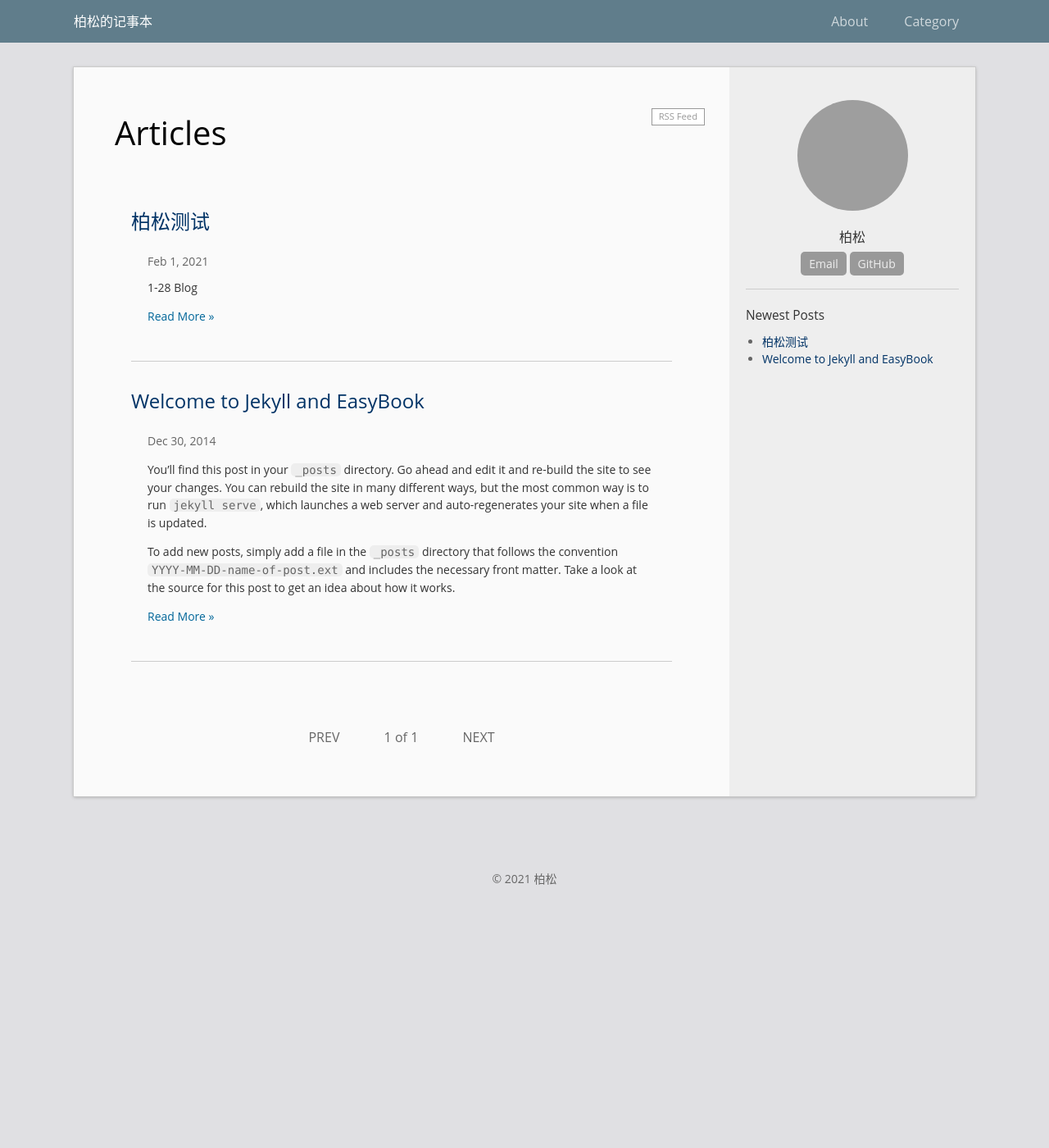
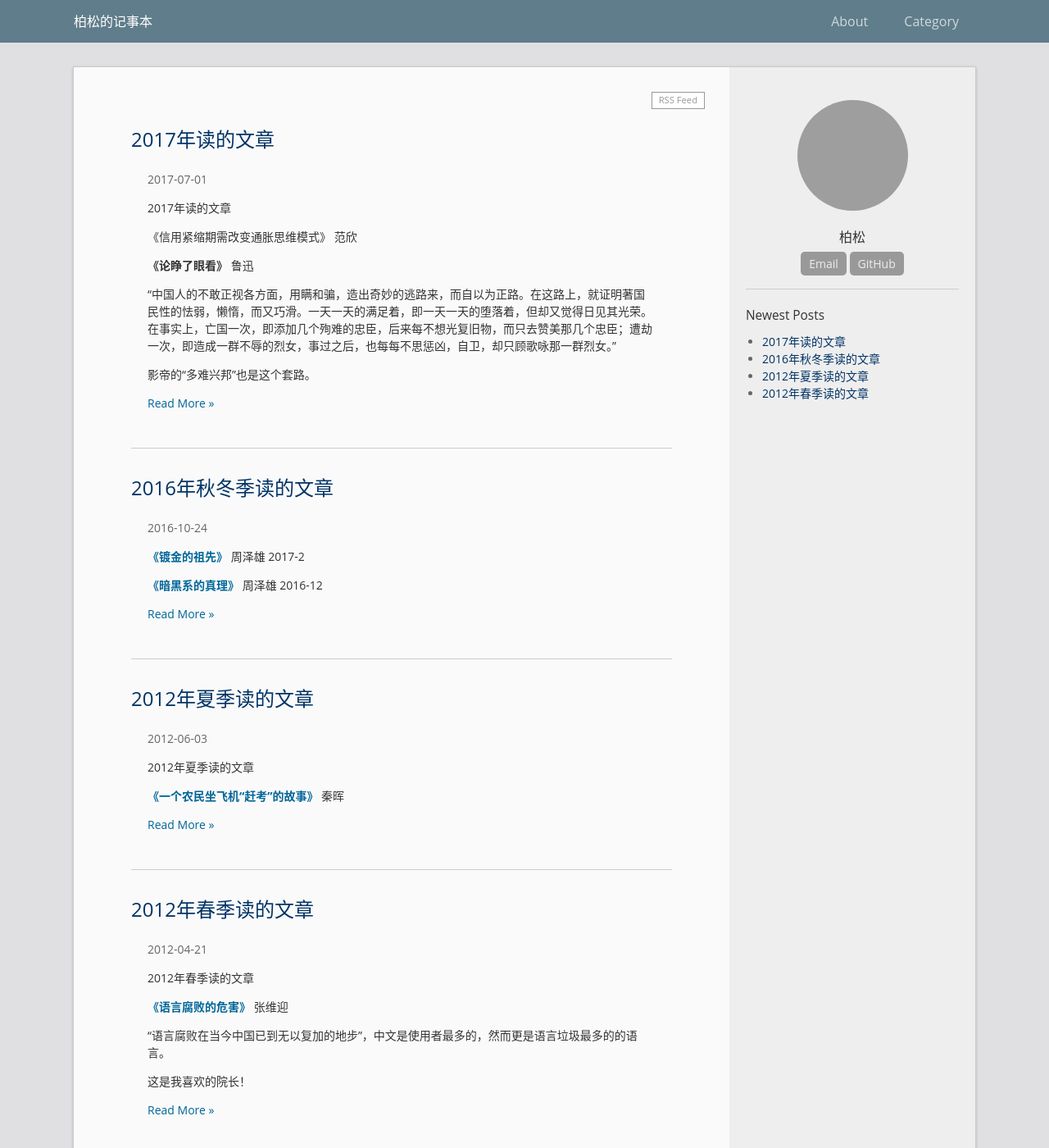
Before and after one commit to baisongcode/baisongcode.github.io, a Jekyll site: the page built from index.html, in a window 1280 px wide and 1400 px high. Shown: the whole window at 82% size. Built offline with Jekyll 4.4.1, drawn with Linux system fonts in a browser that asks for light colours; the list of posts is cut into pages by our own code; grey boxes are pictures that could not be loaded.

Commit message:
增加新文章

````diff
--- a/_config.yml
+++ b/_config.yml
@@ -10,12 +10,12 @@ description: >
 email: your_email@example.com
 author: 柏松
 avatar: "//www.gravatar.com/avatar/your_email_md5?d=mm&s=135"
-profile: One sentence introducing yourself.
+# profile:
 #twitter_username: twitter_username
 #github_username:  github_username
 profile_links:
   Email: "mailto:your_email@example.com"
-  GitHub: "https://github.com/laobubu/jekyll-theme-EasyBook"
+  GitHub: "https://github.com/baisongcode"
   # You can add more profile links above, or edit _includes/sidebar.html
 
 # Comment Service (Disqus or 多说)
--- /dev/null
+++ b/_posts/2012-4-21-read-in-2012-spring.md
@@ -0,0 +1,68 @@
+---
+layout: post
+title:  2012年春季读的文章
+date:   2012-4-21
+categories: 读书看报
+---
+
+2012年春季读的文章
+
+**[《语言腐败的危害》](http://www.eeo.com.cn/2012/0504/225816.shtml)**  张维迎
+
+“语言腐败在当今中国已到无以复加的地步”，中文是使用者最多的，然而更是语言垃圾最多的的语言。
+
+这是我喜欢的院长！
+
+<!--more-->
+
+**[《小额贷款占比六成 哈尔滨银行定位“农微小”》](http://www.eeo.com.cn/2012/0519/226697.shtml)**  胡蓉萍
+
+了解到哈尔滨银行小贷发展的一些情况，尤其包括其风险管理的一些情况，以及此行已经在对外输出其风险管理方案。
+
+**[《比死亡更可怕的》](http://www.eeo.com.cn/2012/0509/226111.shtml)**  丁力
+
+“古老而没有青春比死亡更可怕”
+
+**[《”五四”前重温南塘村实验》](http://www.eeo.com.cn/2012/0502/225715.shtml)**  华提
+
+民主从改进议事规则开始。
+
+《可操作的民主：罗伯特议事规则下乡全纪录》
+
+《罗伯特议事规则》
+
+**[《第三次军事革命冲击波》](http://www.eeo.com.cn/2012/0420/224807.shtml)**  王晓夏
+
+连军队这样组织结构性最强的组织，都在信息技术的影响下，进化为更扁平化的架构，更何况公司呢。
+
+**[《与云共舞》](http://www.eeo.com.cn/2012/0410/224233.shtml)**等4月10日的云计算专题
+
+感觉云计算就是多年前“瘦客户端”概念的新版本，面临着类似的问题：服务器端数据安全的问题，网络带宽的问题。当然，云计算也有其新版本的特点，比如服务器端计算能力的伸缩，更多的客户端种类（PC，手机，Pad等）
+
+**[《浦发进军小微贷》](http://www.eeo.com.cn/2012/0418/224654.shtml)**  蓝彬珍  胡蓉萍
+
+这篇新闻透露出一些银行小微贷的额度：浦发北京分行户均700万，民生在100万－1000万之间浮动，包商银行户均50万以下。
+
+**[《跃进悲歌——川东大巴山区人口非正常死亡真相》](http://www.eeo.com.cn/2012/0413/224408.shtml)**  韩福东
+
+又是一篇关于那个悲惨时代的记录。每一件事情远甚于今天任何一桩国内新闻，但总有种力量希望社会都遗忘那些过去。当然，我们都知道是谁希望我们遗忘，但，我们自己会不会也是那种力量中的一部分，或在别人遗忘时，保持沉默？
+
+**[《抑制城市成长的传统原因》](http://www.eeo.com.cn/2012/0406/224115.shtml)**  周其仁
+
+中国封建统治者选择抑商政策的很重要原因，就是担心富商与其争夺官僚体系，担心富商阶层破坏其大一统的国家体系。当今时代，虽有很大改变，但此种矛盾可能还是存在的。
+
+**[《苦难与辉煌》](http://www.eeo.com.cn/2012/0330/223878.shtml)**  雷颐
+
+从知青下乡的苦难说起，社会主流话语把那段岁月的悲惨迅速淡忘，一种虚假的“过去”乘虚而入。这样做的结果，是同样的苦难可能在将来被复制一遍。
+
+**[《从重复征税看中国税制》](http://www.eeo.com.cn/2012/0326/223574.shtml)**  黄凯平
+
+把营业税，增值税，小规模纳税人等概念解释的很清楚。如果想要开公司，那这几个问题一定要搞明白。
+
+**[《技术路线的选择重要但不具有决定性》](http://blog.csdn.net/myan/article/details/3247071)**  孟言
+
+心有戚戚焉。技术归根到底还是某个业务的实现方法。再高深的技术，如果脱离了它所服务的业务，也没有了价值；再老土的技术，如果能很好的实现业务目标，也就不能说差。
+
+**[《谁是你生命中的贵人》](http://blog.csdn.net/cxxsoft/article/details/7393871)**  成晓旭
+
+这篇文章我没法概括，每个段落都值得体会。
--- /dev/null
+++ b/_posts/2012-6-3-read-in-2012-summer.md
@@ -0,0 +1,52 @@
+---
+layout: post
+title:  2012年夏季读的文章
+date:   2012-6-3
+categories: 读书看报
+---
+
+2012年夏季读的文章
+
+**[《一个农民坐飞机“赶考”的故事》](http://www.eeo.com.cn/2012/0817/232160.shtml)**  秦晖
+
+<!--more-->
+
+**[《新冷战在叙利亚开始》](http://www.eeo.com.cn/2012/0811/231736.shtml)**  丁力
+
+“自由从来都是要付出代价的，其拥有也不是一劳永逸的。托马斯·杰斐逊在1787年写道：“自由之树必须时时用爱国者和暴君的鲜血浇灌才得以长青。”根据这位美国独立宣言的起草者的观点，爱国者的首要任务是避免国家遭受独裁者的暴虐统治，并为此流血，而不是安全地坐在家里蔑视和咒骂其他国家，甚至罔顾事实。这种“爱国行为”徒劳无益，因为诅咒既不可能打败你不喜欢的国家，更不可能成就自己的国家。爱国不是一件容易的事情，需要勇气和智慧。”
+
+**[《语言的力量》](http://www.eeo.com.cn/2012/0803/231287.shtml)**  雷颐
+
+当时清朝的大员中，张之洞以开明著称，创办了许多新式企业、学校。但就连他也反对用新词。他有一个姓路的幕僚，一次帮他起草文稿时用了“健康”这个词，张 之洞一看这个稿子勃然大怒，批了几个字就把这个稿退了回去。他说：“健康乃日本名词，用之尤觉得可恨。”这个姓路的幕僚对新词比较了解，他写了几个字将文 稿又交了上去：“名词乃日本名词，用之亦觉可恨。”
+
+……
+
+反对用新词者如张之洞、端方，却也无法摆脱新词，历史的舞台上这些新词不可避免地登场了。
+
+**[《陆金所业务渐增 平安试水网络金融》](http://www.eeo.com.cn/2012/0803/231235.shtml)**  张云
+
+陆金所的枪文。不过知道了陆金所的信审是线上线下结合的模式，因为它有平安4000多个网点支撑。
+
+**[《降级论》](http://meditic.com/degrading-for-success/)**
+
+传统行业可能有很多机会
+
+**[《改革初期的思想历程》](http://www.eeo.com.cn/2012/0703/229313.shtml)**  雷颐
+
+“国有企业”不是、也不能等同于“全民所有制”或“公有制”——南共理论的千言万语万语千言，一言以蔽之，就是为了证明这短短一句。
+
+**[《放下你的个人努力》](http://www.zreading.cn/archives/3026.html)**
+
+没时间仔细琢磨，先列在这里
+
+**[《淘金贷事件警示 网络借贷资金安全隐忧》](http://www.eeo.com.cn/2012/0621/228693.shtml)**  蓝彬珍
+
+淘金贷事件也上报纸了
+
+**[《创新从同理心开始》](http://www.eeo.com.cn/2012/0526/227136.shtml)**  Dev Patnaik
+
+做一个有同理心的人->进入一个有同理心的公司->比竞争对手更快的发现机会
+
+**[《中小企业私募债关键点：谁喜欢高风险》](http://www.eeo.com.cn/2012/0530/227343.shtml)**  陈慧晶 张勇
+
+关注一下这类新产品
--- a/_posts/2014-12-30-welcome-to-jekyll.markdown
+++ /dev/null
@@ -1,80 +0,0 @@
----
-layout: post
-title:  "Welcome to Jekyll and EasyBook"
-date:   2014-12-30 09:00:13
-categories: jekyll update
-permalink: /archivers/hello
----
-
-You’ll find this post in your `_posts` directory. Go ahead and edit it and re-build the site to see your changes. You can rebuild the site in many different ways, but the most common way is to run `jekyll serve`, which launches a web server and auto-regenerates your site when a file is updated.
-
-To add new posts, simply add a file in the `_posts` directory that follows the convention `YYYY-MM-DD-name-of-post.ext` and includes the necessary front matter. Take a look at the source for this post to get an idea about how it works.
-
-<!--more-->
-
-GitHub Flavored Markdown is supported.
-
-```ruby
-def print_hi(name)
-  puts "Hi, #{name}"
-end
-print_hi('Tom')
-#=> prints 'Hi, Tom' to STDOUT.
-```
-
-And $$\mathcal{ Mathematics }$$ is supported!
-
-Use `$$` to wrap your formulas. For example, `$$ e^{i\pi} + 1 = 0 $$` displays $$  e^{i\pi} + 1 = 0  $$
-
-Multi-line forumlas are supported too.
-
-$$
-\begin{aligned}
-& J(w, b) = \frac{1}{m} \sum_{i=1}^{m}L(\hat{y}^{(i)}, y^{(i)})
-+ \frac{\lambda}{2m} \sum_{l=1}^{L}{||w||}^2_F\\\\
-& {||w||}^2_F = \sum_{i = 1}^{n[l]}\sum_{j = 1}^{n[l-1]}(w_{ij})^2
-\end{aligned}
-$$
-
-
-## EasyBook Advanced Functions ##
-
-You are using [EasyBook][github-easybook] the template from [laobubu.net](http://laobubu.net). Therefore some features are supported now:
-
-* **Pagination** is enabled.
-* **Disqus** or **多说** is ready.
-* **TOC** for posts is enabled.
-* **Profile** including your links and avatar on the sidebar.
-* *And more...*
-
-> **Tips:** You can disable Disqus or 多说 on posts/pages by adding `nocomments: true` into [YAML Front Matter][frontmatter].
-
-EasyBook uses upaiyun CDN to make everyone lncluding Chinese visitors feel speedy. You can find it in `_includes/footer.html` and change it to your favorite CDN like Google CDN.
-
-## Support me by... ##
-
-### Add a link ###
-
-EasyBook does not make the footer heavy; the link to theme could be on `about.md`:
-
-> This website is using [laobubu](http://laobubu.net)'s theme: [EasyBook](https://github.com/laobubu/jekyll-theme-EasyBook)
-
-### Donate (PayPal or 支付宝) ###
-
-That's the best :smile:
-
-Please visit [http://laobubu.net/donate.html](http://laobubu.net/donate.html)
-
-### Star and Fork on GitHub (free) ###
-
-Not going to donate? That's okay. You can also send out your precious star [on GitHub][github-easybook].
-
-## And Here We Go ##
-
-Check out the [Jekyll docs][jekyll] for more info on how to get the most out of Jekyll. File all bugs/feature requests at [Jekyll’s GitHub repo][jekyll-gh]. If you have questions, you can ask them on [Jekyll’s dedicated Help repository][jekyll-help].
-
-[jekyll]:      http://jekyllrb.com
-[jekyll-gh]:   https://github.com/jekyll/jekyll
-[jekyll-help]: https://github.com/jekyll/jekyll-help
-[frontmatter]: http://jekyllrb.com/docs/frontmatter/
-[github-easybook]: https://github.com/laobubu/jekyll-theme-EasyBook
--- /dev/null
+++ b/_posts/2016-10-24-read-in-2016-winter.md
@@ -0,0 +1,26 @@
+---
+layout: post
+title:  2016年秋冬季读的文章
+date:   2016-10-24
+categories: 读书看报
+---
+
+
+**[《镀金的祖先》](http://www.eeo.com.cn/2017/0217/298367.shtml)** 周泽雄  2017-2
+
+
+**[《暗黑系的真理》](http://www.eeo.com.cn/2016/1213/295105.shtml)**  周泽雄  2016-12
+
+<!--more-->
+
+
+**[《为创新确权》](http://www.eeo.com.cn/2016/1022/292927.shtml)**  薛兆丰  2016-10
+
+……
+人们常常说既要把饼做大，也要把饼分匀。此话听来入耳。它是在说，做饼在前，分饼在后，两者相对独立，前者不受后者影响。然而，事实是相反的。不容易入耳的逻辑是：是前者由后者决定，是后发生的事情决定了先发生的事情，是饼的分法决定了饼的大小。
+
+**[《人民依旧不可捉摸》](http://www.eeo.com.cn/2016/1121/294287.shtml)**  周泽雄 经济观察报 2016-11
+
+使人民变得不可捉摸的原因，正在于每一位个体拒绝使自己沦为勒庞式群众的努力
+
+如果最大程度地尊重勒庞，把他写在书里的内容都视为原创，同时尽量合理化他的命令型见解，那么，作为无意于成为“群众领袖”的普通读者，我们也能从中受益。
--- /dev/null
+++ b/_posts/2017-7-1-read-in-2017.md
@@ -0,0 +1,32 @@
+---
+layout: post
+title:  2017年读的文章
+date:   2017-7-1
+categories: 读书看报
+---
+
+
+2017年读的文章
+
+《信用紧缩期需改变通胀思维模式》  范欣
+
+**《论睁了眼看》**  鲁迅
+
+“中国人的不敢正视各方面，用瞒和骗，造出奇妙的逃路来，而自以为正路。在这路上，就证明著国民性的怯弱，懒惰，而又巧滑。一天一天的满足着，即一天一天的堕落着，但却又觉得日见其光荣。在事实上，亡国一次，即添加几个殉难的忠臣，后来每不想光复旧物，而只去赞美那几个忠臣；遭劫一次，即造成一群不辱的烈女，事过之后，也每每不思惩凶，自卫，却只顾歌咏那一群烈女。”
+
+影帝的“多难兴邦”也是这个套路。
+
+<!--more-->
+
+**[《政治正确的反智性》](http://www.eeo.com.cn/2017/0621/306945.shtml)**  周泽雄 2017-6
+
+“人们——尤其是有头有脸的人物——必须讨好每一个无能之辈，假装拥有一副佛陀般的好脾气，假装相信“每个人都是独特的、有创造力的”乃是一个和“上帝面前人人平等”同样不容置疑的结论”
+
+对多元文化的过度尊重，使真理不再具有精神硬通货的属性，人们更愿意把观点社区化。当“激烈争辩”会被说成“胁迫”，人们在“放聪明点”之余，也随之放弃与他人展开观点交锋，改为“分享”大家喜闻乐见的内容。
+
+所以，这里真正的问题不在于谁对谁错，而是撕裂双方表现出的大惊失色感，好像他们对于有人会持相反意见这一点，完全缺乏心理准备。这正好证明了沃勒先生的判断，即所谓的多元包容，只是使人们蓄意回避，他们习惯于在拥有相同趣味和价值观的群体里进行讨论并相互点赞，同时对于对立方的观点无比陌生。
+
+**[《我的阅读是实用主义》](http://www.eeo.com.cn/2017/0421/302951.shtml)** 张瑞敏 2017-4
+
+
+我感觉，读书一是要把自己放进去。《楞严经》有句话：“失于本心，为物所转，若能转物，则同如来”。用另一句简单的话来说就是，“物转心则凡，心转物则圣”，大体是这个意思。如果读书不把自己放进去，可能你读了以后什么都忘记了。
--- a/_posts/2021-2-1-baisong-test.markdown
+++ /dev/null
@@ -1,18 +0,0 @@
----
-layout: post
-title:  柏松测试
-date:   2021-2-1
-categories: sketchup
----
-## 1-28  Blog
-
-- 阮一峰：[《搭建一个免费的，无限流量的Blog----github Pages和Jekyll入门》](http://www.ruanyifeng.com/blog/2012/08/blogging_with_jekyll.html)
-- Github官方的介绍：[ Getting started with GitHub Pages](https://docs.github.com/en/github/working-with-github-pages/getting-started-with-github-pages)
-
-## 1-21
-
-SEQEND表明该实体的数据已经全部记录完了
-
-## 1-20
-
-[netDxf，一个.net做的DXF库](https://github.com/haplokuon/netDxf)，海迅就是用的这个库
--- a/index.html
+++ b/index.html
@@ -4,7 +4,7 @@ layout: default
 
 <div class="home">
   <a class="rss-link" href="{{ "/feed.xml" | prepend: site.baseurl }}">RSS Feed</a>
-  <h1 class="page-heading">Articles</h1>
+  <!--<h1 class="page-heading">Articles</h1>-->
 
   <ul class="post-list">
     {% for post in paginator.posts %}
@@ -13,7 +13,7 @@ layout: default
           <a class="post-link" href="{{ post.url | prepend: site.baseurl }}">{{ post.title }}</a>
         </h2>
 
-        <div class="post-meta">{{ post.date | date: "%b %-d, %Y" }}</div>
+        <div class="post-meta">{{ post.date | date: "%Y-%m-%d" }}</div>
 
         <div class="post-excerpt">
           {%   if post.content contains site.excerpt_separator or post.content != post.excerpt %}{{ post.excerpt }}
````
